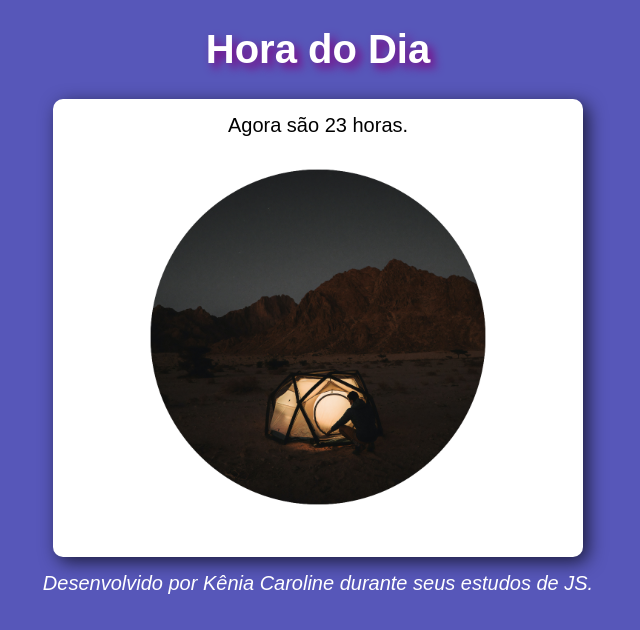
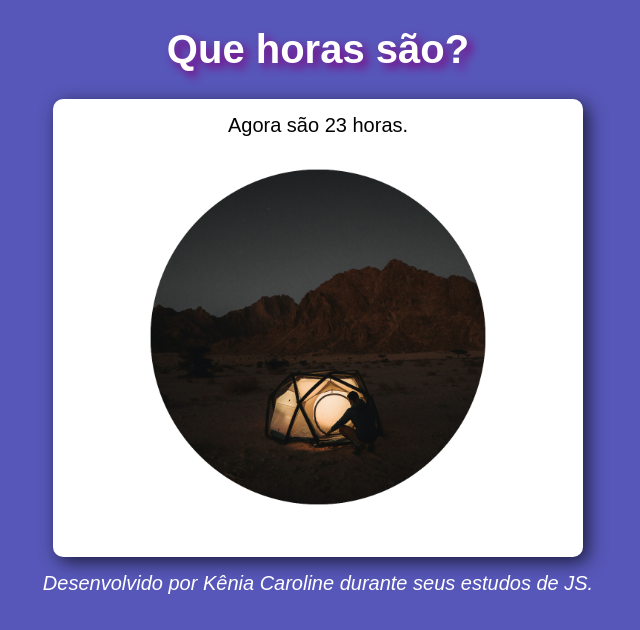
Before and after one commit to euukc/Projeto-Horario, a plain HTML site: page index.html in a window 1280 px wide. Shown: the whole page, without its empty margins (322-962 px from the left). Drawn offline with Linux system fonts and the light colour scheme; files whose address does not match are found by name.

Commit message:
ajuste h1

```diff
--- a/index.html
+++ b/index.html
@@ -8,7 +8,7 @@
 </head>
 <body onload="carregar()">
     <header>
-        <h1> Hora do Dia</h1>
+        <h1> Que horas são?</h1>
     </header>
 
     <section>
```
